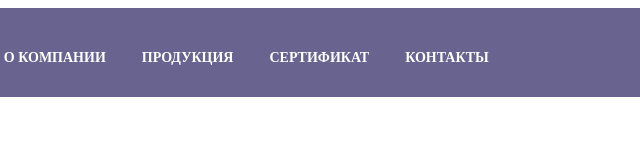
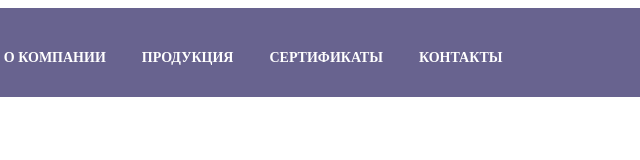
Before and after one commit to WindEger/WindEger.github.io, a plain HTML site: page index.html in a window 1280 px wide. Shown: the full height of the page, 598-1238 px from the left. Drawn offline with Linux system fonts and the light colour scheme.

Commit message:
Update index.html

```diff
--- a/index.html
+++ b/index.html
@@ -15,7 +15,7 @@
             <div class="topnav" id="myTopnav">
                 <a href="">О КОМПАНИИ</a>
                 <a href="">ПРОДУКЦИЯ</a>
-                <a href="">СЕРТИФИКАТ</a>
+                <a href="">СЕРТИФИКАТЫ</a>
                 <a href="">КОНТАКТЫ</a>
                 <a href="" id="menu" class="icon">&#9776</a>
             </div>
```
